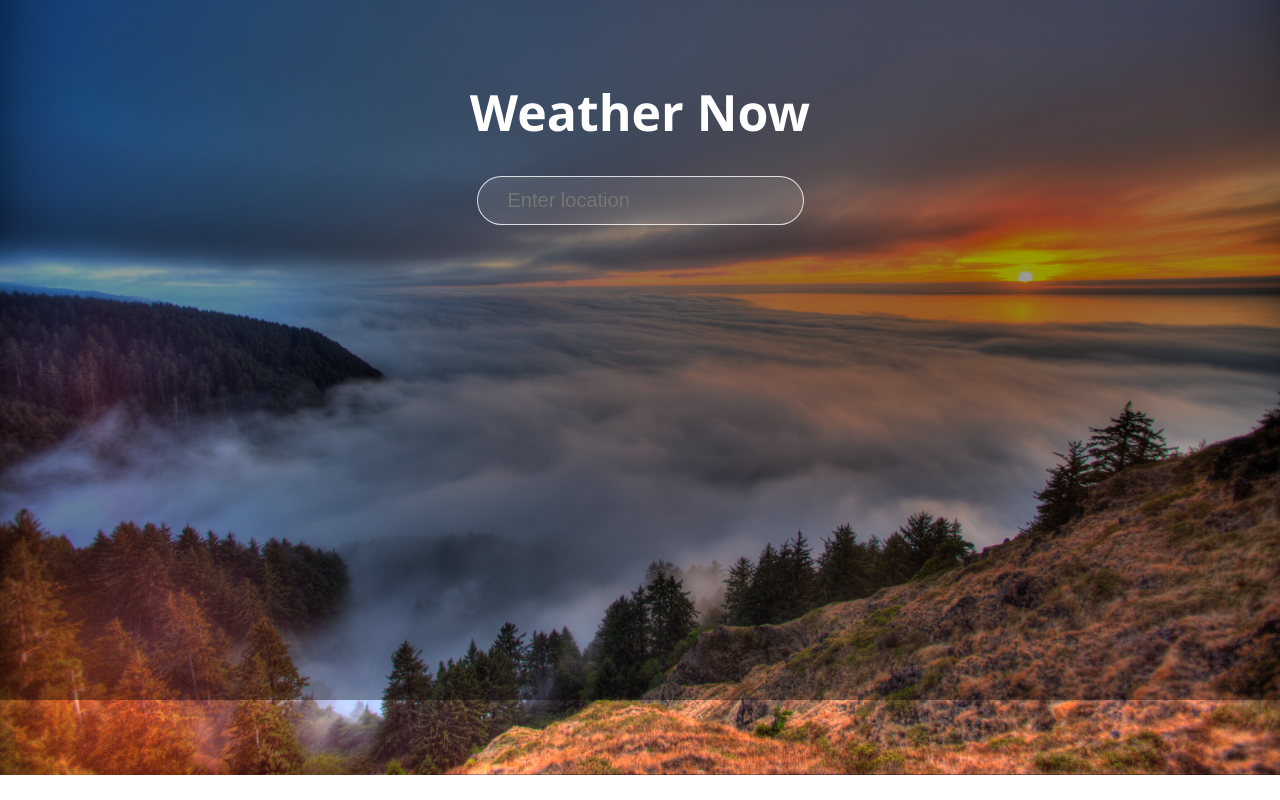
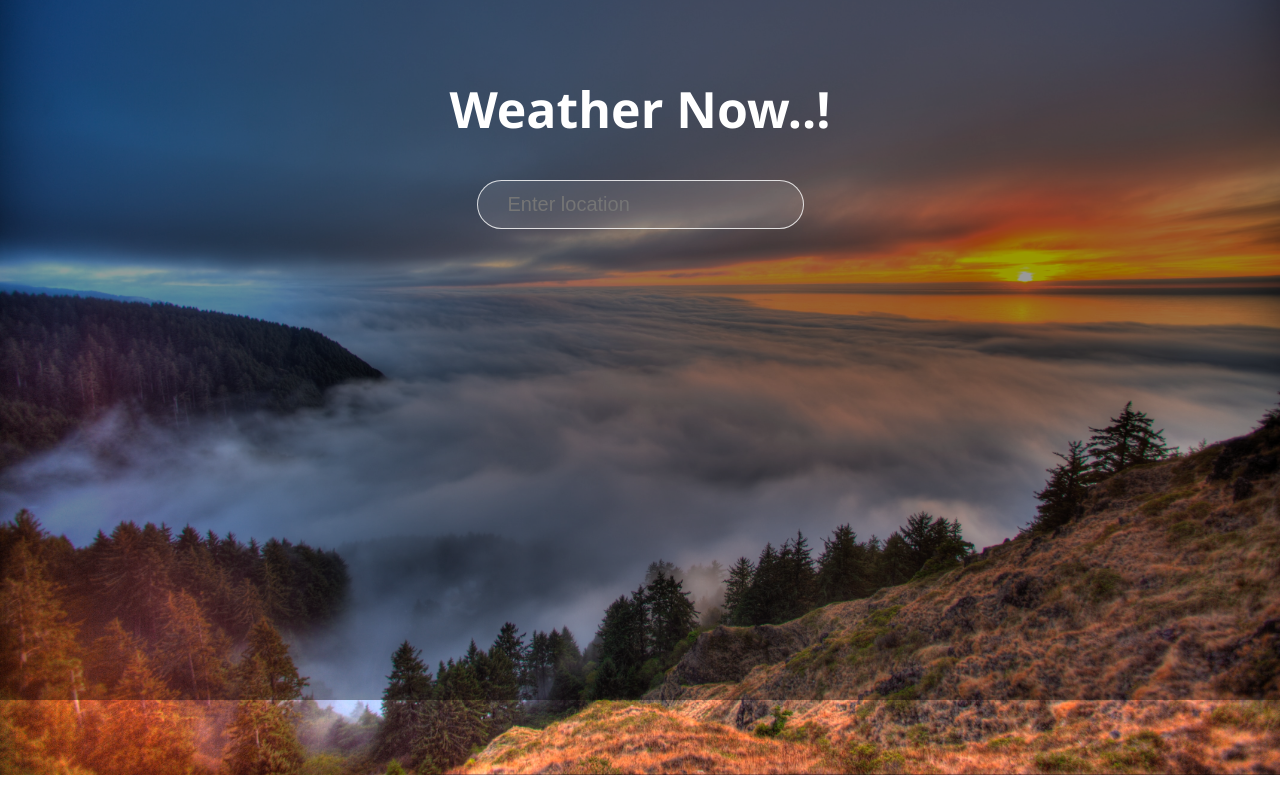
Before and after one commit to samirsharfi/weather, a React (Create React App) app: page / in a window 1280 px wide. Built offline with nearby package versions, Linux system fonts and the light colour scheme; no server answers.

Commit message:
made components

```diff
--- a/src/App.js
+++ b/src/App.js
@@ -1,95 +1,14 @@
-import axios from "axios";
-import React, { useEffect, useState } from "react";
+import React from "react";
+import Container from "./components/Container";
+import Header from "./components/Header";
 
 
 function App() {
-  const [data, setData] = useState({});
-  const [city, setCity] = useState('');
-
-  const url = `https://api.openweathermap.org/data/2.5/weather?q=${city}
-  &units=metric&appid=5bc2b4f40acfffa046713955a4370d52`
-
-
-
-  useEffect(() => {
-    navigator.geolocation.getCurrentPosition((position) => {
-      console.log(position.coords);
-      const Api_endpoint = `https://api.openweathermap.org/data/2.5/weather?lat=${position.coords.latitude}&lon=${position.coords.longitude}&units=metric&appid=5bc2b4f40acfffa046713955a4370d52`
-
-      axios.get(Api_endpoint)
-        .then((response) => {
-          console.log('res', response.data);
-          setData(response.data);
-        })
-        .catch(function (error) {
-          console.log(error);
-        })
-    });
-
-
-  }, []);
-
-
-  let searchcity = (e) => {
-    if (e.key === 'Enter') {
-      axios.get(url)
-        .then(function (response) {
-          console.log(response.data);
-          setData(response.data);
-        })
-        .catch(function (error) {
-          console.log(error);
-        })
-      setCity('');
-    }
-  };
-  const handleClick = () => {
-    setData({});
-    setCity('');
-  }
-
 
   return (
     <div className="app">
-      <div className="search">
-        <h2>Weather Now</h2>
-        <input
-          value={city}
-          onChange={(e) => setCity(e.target.value)}
-          onKeyPress={searchcity}
-          placeholder='Enter location'
-          type="text" />
-      </div>
-      {data.name && <button onClick={() => handleClick()}>Clear</button>}
-      <div className="container">
-        <div className="top">
-          <div className="city">
-            <p>{data.name}</p>
-          </div>
-          <div className="temp">
-            {data.main ? <h1>{data.main.temp.toFixed()}°F</h1> : null}
-          </div>
-        </div>
-        <div className="description">
-          {data.weather ? <p className='bold'>{data.weather[0].main}</p> : null}
-        </div>
-        {data.name &&
-          <div className="bottom">
-            <div className="feels">
-              {data.main ? <p className='bold'>{data.main.feels_like.toFixed()}°F</p> : null}
-              <p>Feels Like</p>
-            </div>
-            <div className="humidity">
-              {data.main ? <p className='bold'>{data.main.humidity}%</p> : null}
-              <p>Humidity</p>
-            </div>
-            <div className="wind">
-              {data.wind ? <p className='bold'>{data.wind.speed.toFixed()} MPH</p> : null}
-              <p>Wind Speed</p>
-            </div>
-          </div>
-        }
-      </div>
+      <Header />
+      <Container/>
     </div>
   );
 }
--- /dev/null
+++ b/src/components/Container/index.js
@@ -0,0 +1,96 @@
+import axios from "axios";
+import { useEffect, useState } from "react";
+
+const Container = () => {
+  const [data, setData] = useState({});
+  const [city, setCity] = useState("");
+
+  const url = `https://api.openweathermap.org/data/2.5/weather?q=${city}
+  &units=metric&appid=5bc2b4f40acfffa046713955a4370d52`;
+
+  useEffect(() => {
+    navigator.geolocation.getCurrentPosition((position) => {
+      console.log(position.coords);
+      const Api_endpoint = `https://api.openweathermap.org/data/2.5/weather?lat=${position.coords.latitude}&lon=${position.coords.longitude}&units=metric&appid=5bc2b4f40acfffa046713955a4370d52`;
+
+      axios
+        .get(Api_endpoint)
+        .then((response) => {
+          console.log("res", response.data);
+          setData(response.data);
+        })
+        .catch(function (error) {
+          console.log(error);
+        });
+    });
+  }, []);
+
+  let searchcity = (e) => {
+    if (e.key === "Enter") {
+      axios
+        .get(url)
+        .then(function (response) {
+          console.log(response.data);
+          setData(response.data);
+        })
+        .catch(function (error) {
+          console.log(error);
+        });
+      setCity("");
+    }
+  };
+  const handleClick = () => {
+    setData({});
+    setCity("");
+  };
+
+  return (
+    <div className="container">
+      <div className="search">
+        <input
+          value={city}
+          onChange={(e) => setCity(e.target.value)}
+          onKeyPress={searchcity}
+          placeholder="Enter location"
+          type="text"
+        />
+        <div className="btn">
+          {data.name && <button onClick={() => handleClick()}>Clear</button>}
+        </div>
+      </div>
+      <div className="top">
+        <div className="city">
+          <p>{data.name}</p>
+        </div>
+        <div className="temp">
+          {data.main ? <h1>{data.main.temp.toFixed()}°F</h1> : null}
+        </div>
+      </div>
+      <div className="description">
+        {data.weather ? <p className="bold">{data.weather[0].main}</p> : null}
+      </div>
+      {data.name && (
+        <div className="bottom">
+          <div className="feels">
+            {data.main ? (
+              <p className="bold">{data.main.feels_like.toFixed()}°F</p>
+            ) : null}
+            <p>Feels Like</p>
+          </div>
+          <div className="humidity">
+            {data.main ? <p className="bold">{data.main.humidity}%</p> : null}
+            <p>Humidity</p>
+          </div>
+          <div className="wind">
+            {data.wind ? (
+              <p className="bold">{data.wind.speed.toFixed()} MPH</p>
+            ) : null}
+            <p>Wind Speed</p>
+          </div>
+        </div>
+      )}
+    </div>
+  );
+};
+
+export default Container;
--- /dev/null
+++ b/src/components/Header/index.js
@@ -0,0 +1,11 @@
+
+
+const Header = () => {
+  return (
+    <div>
+      <h2 style={{marginTop:'-100px'}}>Weather Now..!</h2>
+    </div>
+  )
+}
+
+export default Header
--- a/src/index.css
+++ b/src/index.css
@@ -23,7 +23,6 @@ h2 {
   font-size: 50px;
 }
 button {
-  position: absolute;
   padding: 12px 30px;
   font-size: 20px;
   border-radius: 25px;
@@ -47,11 +46,16 @@ button:hover {
   color: #fff;
   height: 100vh;
   background-color: rgba(0, 0, 0, 0.4);
+  box-sizing: border-box;
 }
 .app .search {
-  position: relative;
+  display: flex;
+  flex-direction: column;
+  justify-content: space-between;
+  position: absolute;
   text-align: center;
-  margin-top: -80px;
+  top: 180px;
+  height: 150px;
 }
 .app input {
   padding: 12px 30px;
@@ -64,6 +68,7 @@ button:hover {
 .placeholder {
   color: #f8f8f8;
 }
+
 .container {
   display: flex;
   flex-direction: column;
@@ -108,7 +113,10 @@ button:hover {
     margin-bottom: -50px;
   }
   button {
-    margin-bottom: -150px;
+    position: absolute;
+    right: -110px;
+    bottom: -110px;
+
   }
   .container .description {
     transform: rotate(269deg);
@@ -119,4 +127,5 @@ button:hover {
     height: 700px;
     width: 100%;
   }
+
 }
```
